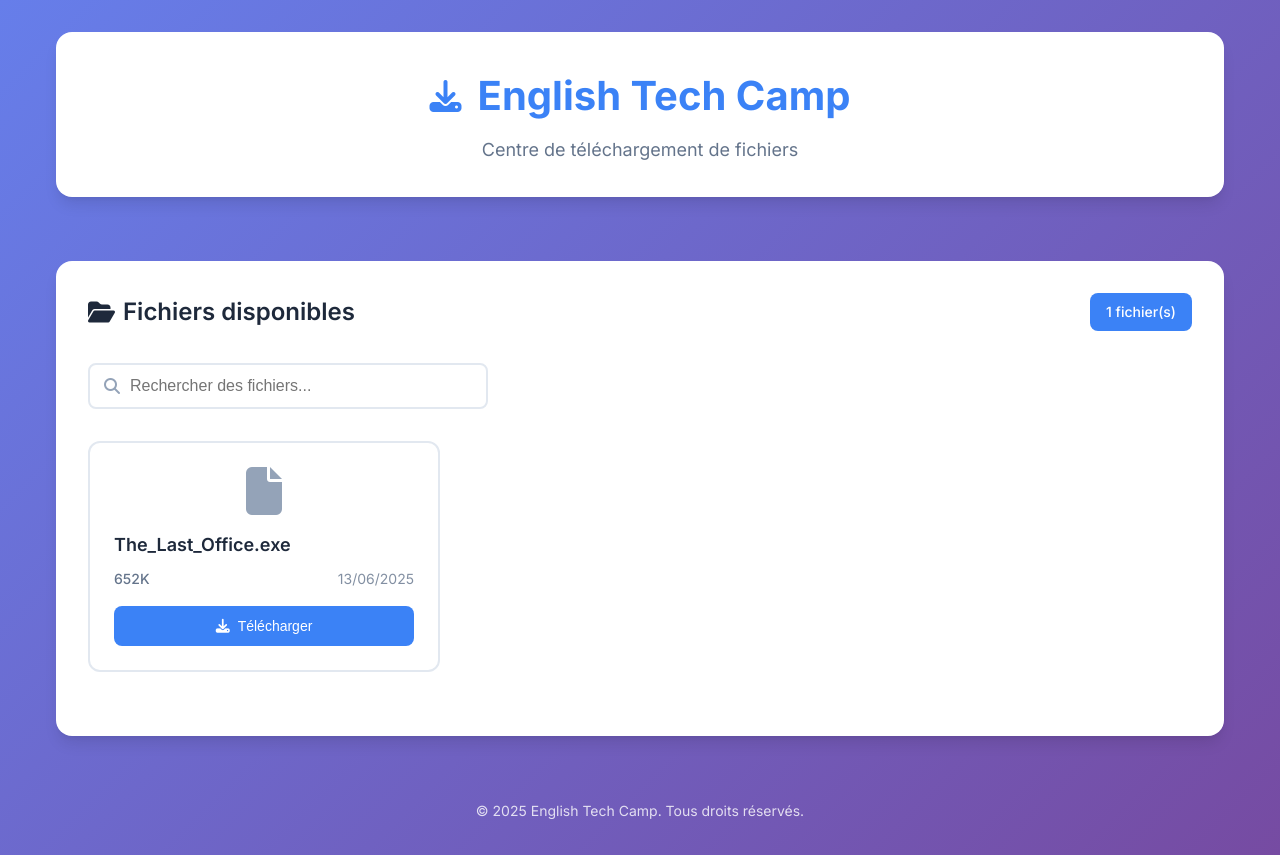
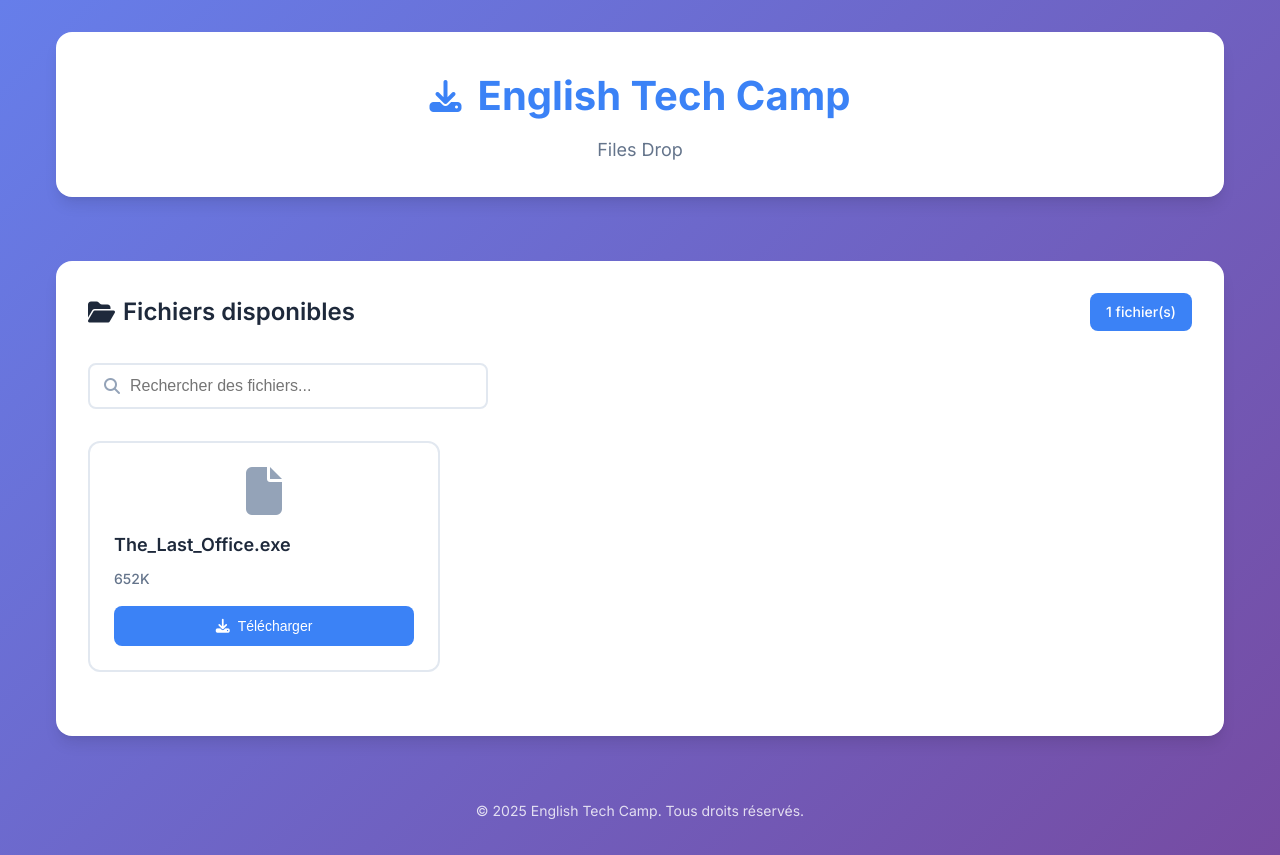
Before and after one commit to teojmn/English-Tech-Camp---Files-Drop, a plain HTML site: page index.html in a window 1280 px wide. Drawn offline with Linux system fonts and the light colour scheme.

Commit message:
Update subtitle in index.html and remove file date display in script.js

```diff
--- a/index.html
+++ b/index.html
@@ -20,7 +20,7 @@
                     <i class="fas fa-download"></i>
                     English Tech Camp
                 </h1>
-                <p class="subtitle">Centre de téléchargement de fichiers</p>
+                <p class="subtitle">Files Drop</p>
             </div>
         </header>
 
--- a/js/script.js
+++ b/js/script.js
@@ -184,7 +184,6 @@ class FileDropManager {
                         <h3>${file.name}</h3>
                         <div class="file-meta">
                             <span class="file-size">${file.size}</span>
-                            <span class="file-date">${formattedDate}</span>
                         </div>
                         <button class="download-btn" onclick="fileManager.downloadFile('${file.path}', '${file.name}')">
                             <i class="fas fa-download"></i>
```
